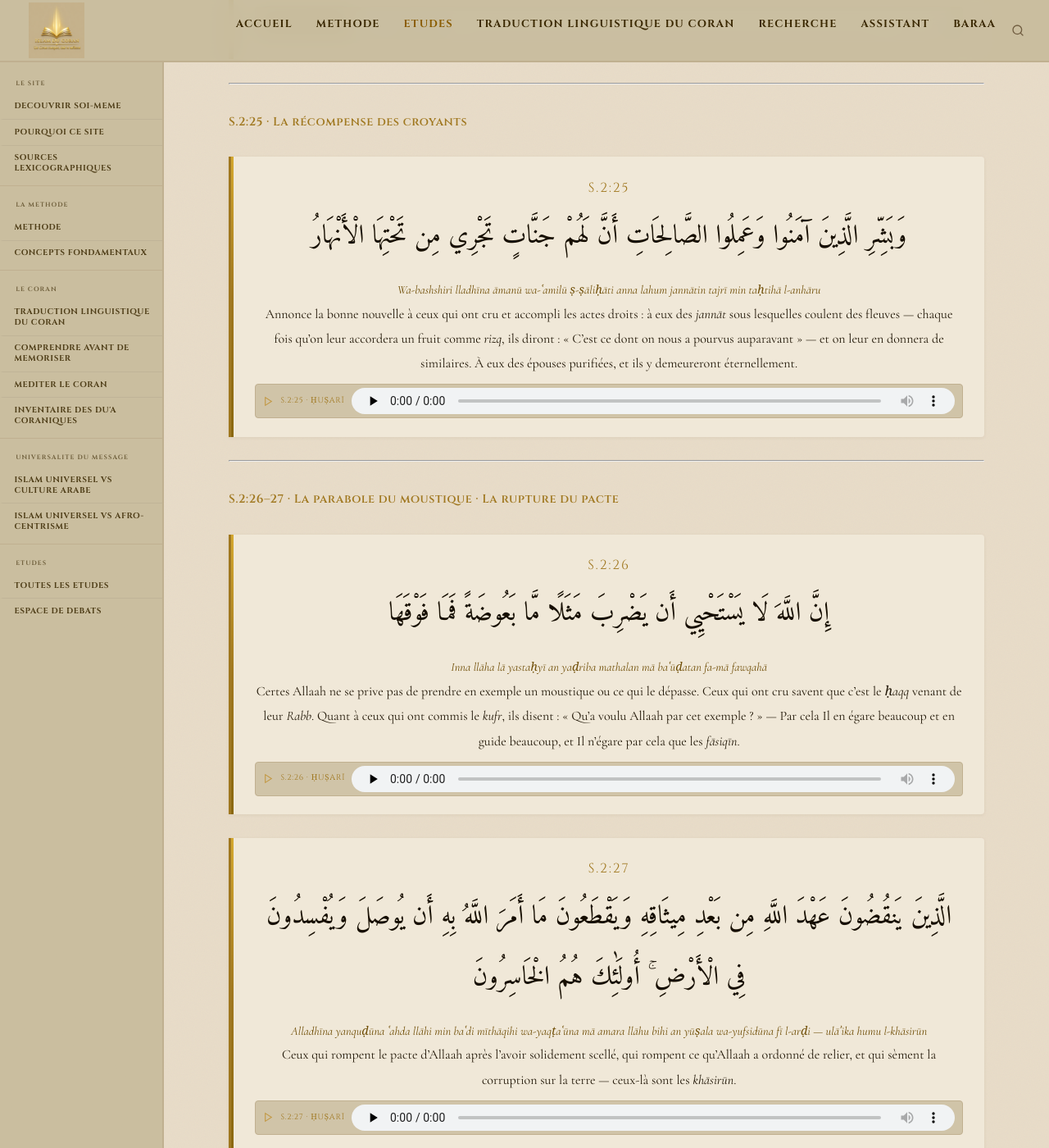
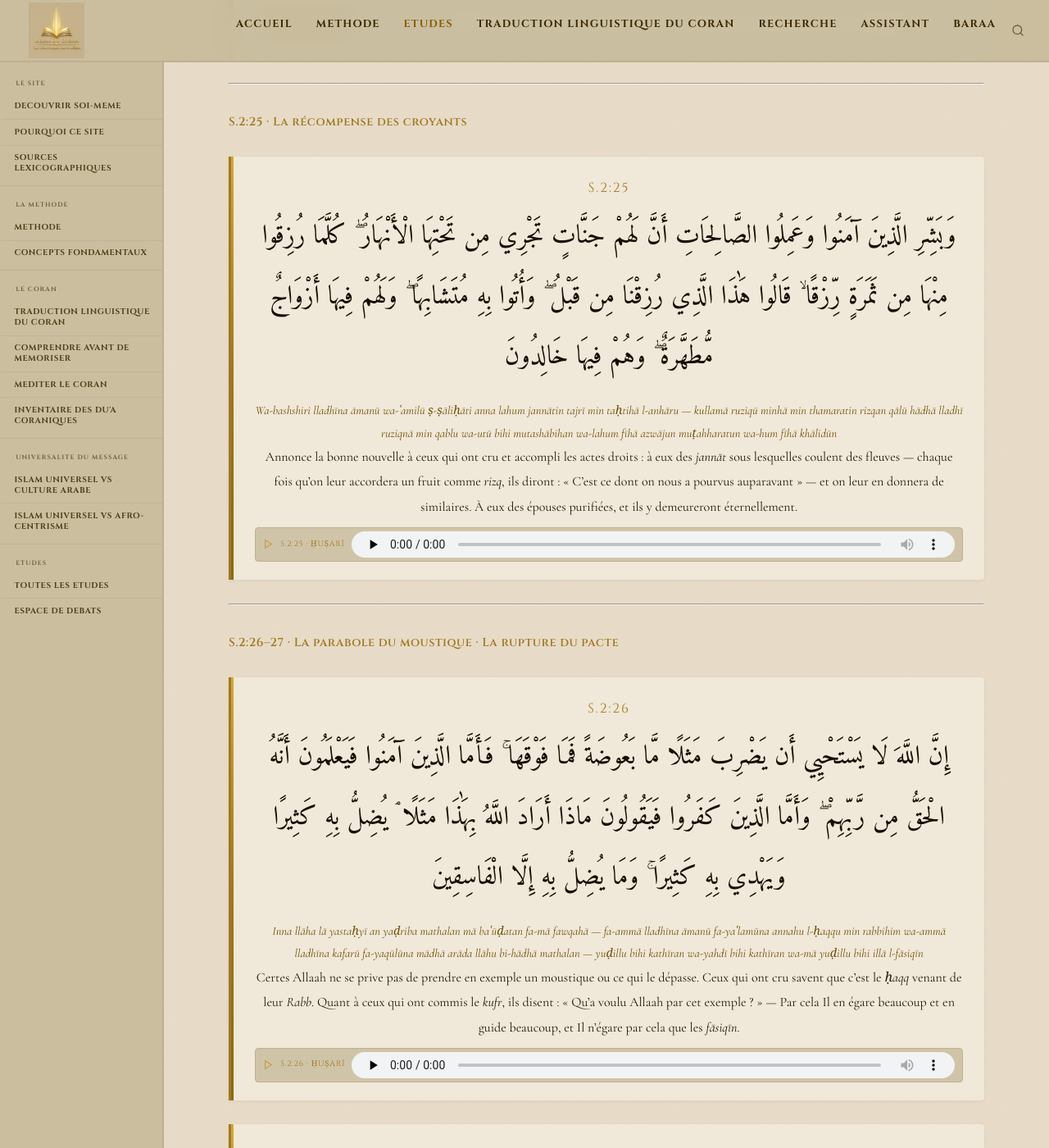
Before and after one commit to Makhuwcoder/islamducoran, a Jekyll site: the page built from _etudes/trad-s2-bloc1.md, in a window 1280 px wide and 1400 px high, scrolled down 11482 px. Shown: the whole window at 82% size. Built offline with Jekyll 4.4.1, drawn with Linux system fonts in a browser that asks for light colours.

Commit message:
fix: S.2:25 et S.2:26 — texte arabe et translittération complets (ar= tronqué corrigé)

```diff
--- a/_etudes/trad-s2-bloc1.md
+++ b/_etudes/trad-s2-bloc1.md
@@ -269,8 +269,8 @@ methode: "Dit / Non-dit / Inférence"
 
 {% include verset.html
    ref="S.2:25"
-   ar="وَبَشِّرِ الَّذِينَ آمَنُوا وَعَمِلُوا الصَّالِحَاتِ أَنَّ لَهُمْ جَنَّاتٍ تَجْرِي مِن تَحْتِهَا الْأَنْهَارُ"
-   trl="*Wa-bashshiri lladhīna āmanū wa-ʿamilū ṣ-ṣāliḥāti anna lahum jannātin tajrī min taḥtihā l-anhāru*"
+   ar="وَبَشِّرِ الَّذِينَ آمَنُوا وَعَمِلُوا الصَّالِحَاتِ أَنَّ لَهُمْ جَنَّاتٍ تَجْرِي مِن تَحْتِهَا الْأَنْهَارُ ۖ كُلَّمَا رُزِقُوا مِنْهَا مِن ثَمَرَةٍ رِّزْقًا ۙ قَالُوا هَٰذَا الَّذِي رُزِقْنَا مِن قَبْلُ ۖ وَأُتُوا بِهِ مُتَشَابِهًا ۖ وَلَهُمْ فِيهَا أَزْوَاجٌ مُّطَهَّرَةٌ ۖ وَهُمْ فِيهَا خَالِدُونَ"
+   trl="*Wa-bashshiri lladhīna āmanū wa-ʿamilū ṣ-ṣāliḥāti anna lahum jannātin tajrī min taḥtihā l-anhāru — kullamā ruziqū minhā min thamaratin rizqan qālū hādhā lladhī ruziqnā min qablu wa-utū bihi mutashābihan wa-lahum fīhā azwājun muṭahharatun wa-hum fīhā khālidūn*"
    trad="Annonce la bonne nouvelle à ceux qui ont cru et accompli les actes droits : à eux des *jannāt* sous lesquelles coulent des fleuves — chaque fois qu'on leur accordera un fruit comme *rizq*, ils diront : « C'est ce dont on nous a pourvus auparavant » — et on leur en donnera de similaires. À eux des épouses purifiées, et ils y demeureront éternellement."
 %}
 
@@ -280,8 +280,8 @@ methode: "Dit / Non-dit / Inférence"
 
 {% include verset.html
    ref="S.2:26"
-   ar="إِنَّ اللَّهَ لَا يَسْتَحْيِي أَن يَضْرِبَ مَثَلًا مَّا بَعُوضَةً فَمَا فَوْقَهَا"
-   trl="*Inna llāha lā yastaḥyī an yaḍriba mathalan mā baʿūḍatan fa-mā fawqahā*"
+   ar="إِنَّ اللَّهَ لَا يَسْتَحْيِي أَن يَضْرِبَ مَثَلًا مَّا بَعُوضَةً فَمَا فَوْقَهَا ۚ فَأَمَّا الَّذِينَ آمَنُوا فَيَعْلَمُونَ أَنَّهُ الْحَقُّ مِن رَّبِّهِمْ ۖ وَأَمَّا الَّذِينَ كَفَرُوا فَيَقُولُونَ مَاذَا أَرَادَ اللَّهُ بِهَٰذَا مَثَلًا ۘ يُضِلُّ بِهِ كَثِيرًا وَيَهْدِي بِهِ كَثِيرًا ۚ وَمَا يُضِلُّ بِهِ إِلَّا الْفَاسِقِينَ"
+   trl="*Inna llāha lā yastaḥyī an yaḍriba mathalan mā baʿūḍatan fa-mā fawqahā — fa-ammā lladhīna āmanū fa-yaʿlamūna annahu l-ḥaqqu min rabbihim wa-ammā lladhīna kafarū fa-yaqūlūna mādhā arāda llāhu bi-hādhā mathalan — yuḍillu bihi kathīran wa-yahdī bihi kathīran wa-mā yuḍillu bihi illā l-fāsiqīn*"
    trad="Certes Allaah ne se prive pas de prendre en exemple un moustique ou ce qui le dépasse. Ceux qui ont cru savent que c'est le *ḥaqq* venant de leur *Rabb*. Quant à ceux qui ont commis le *kufr*, ils disent : « Qu'a voulu Allaah par cet exemple ? » — Par cela Il en égare beaucoup et en guide beaucoup, et Il n'égare par cela que les *fāsiqīn*."
 %}
 
```
